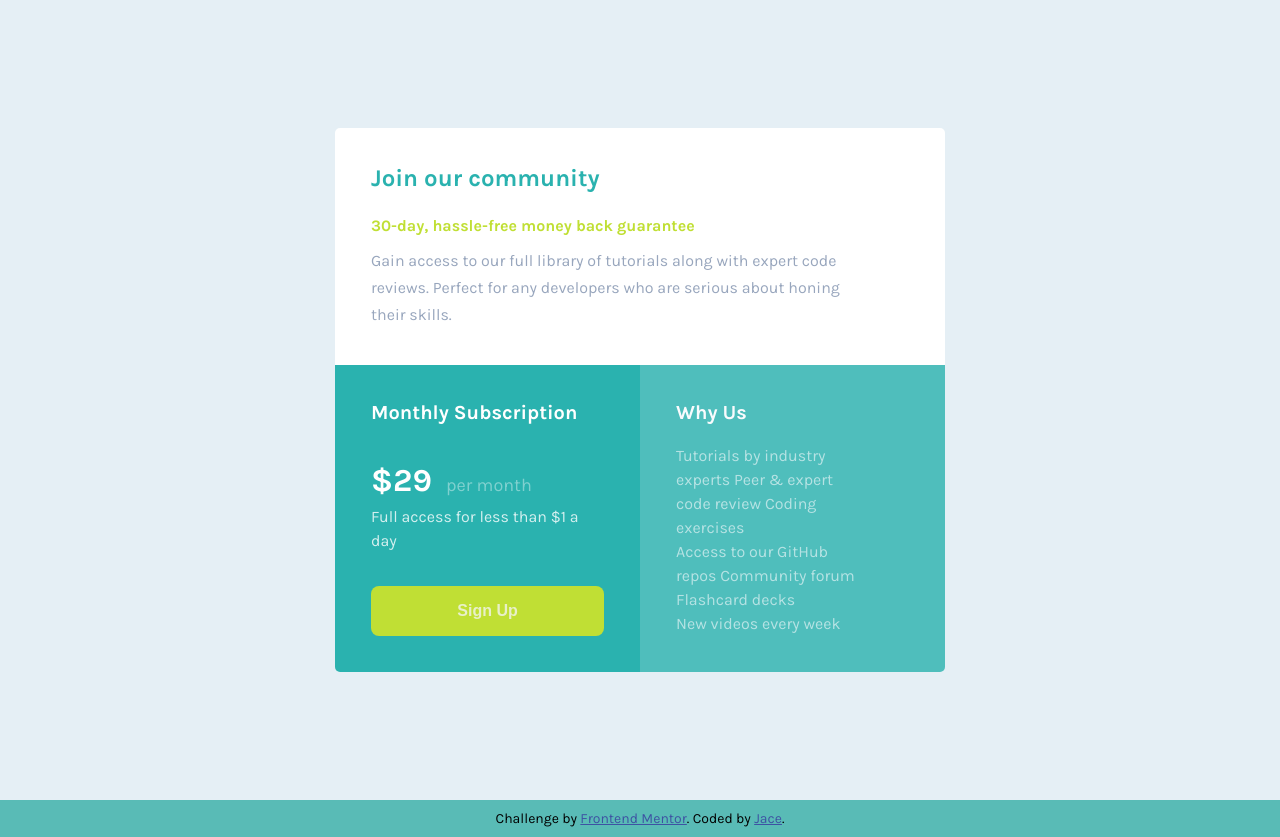
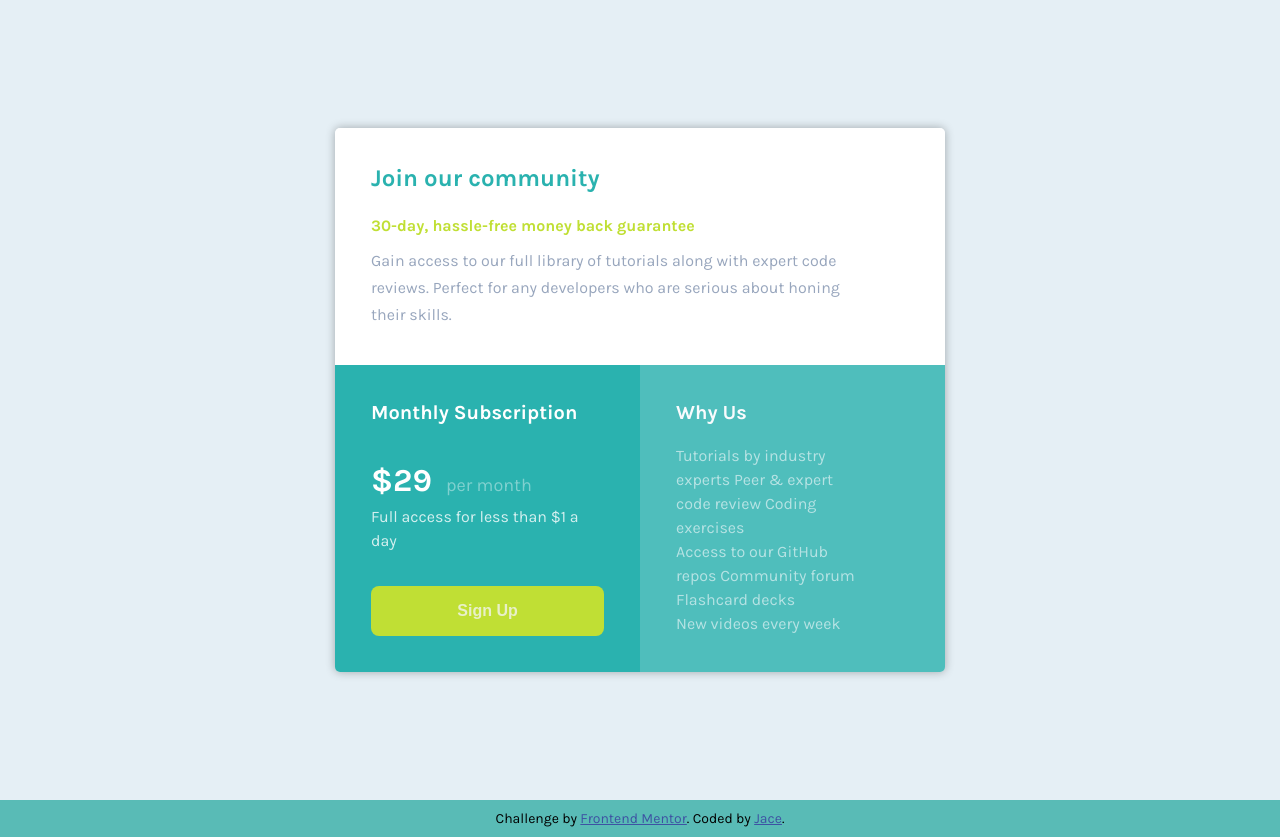
Before and after one commit to JaceJS/SinglePriceGridComponent, a plain HTML site: page index.html in a window 1280 px wide. Drawn offline with Linux system fonts and the light colour scheme.

Commit message:
adding shadow

```diff
--- a/css/style.css
+++ b/css/style.css
@@ -35,6 +35,7 @@ main {
   grid-template-columns: 1fr 1fr;
   grid-template-rows: 1fr 1.3fr;
   border-radius: 5px;
+  box-shadow: 0 0 10px rgba(0, 0, 0, .3);
 }
 
 /* area header */
```
